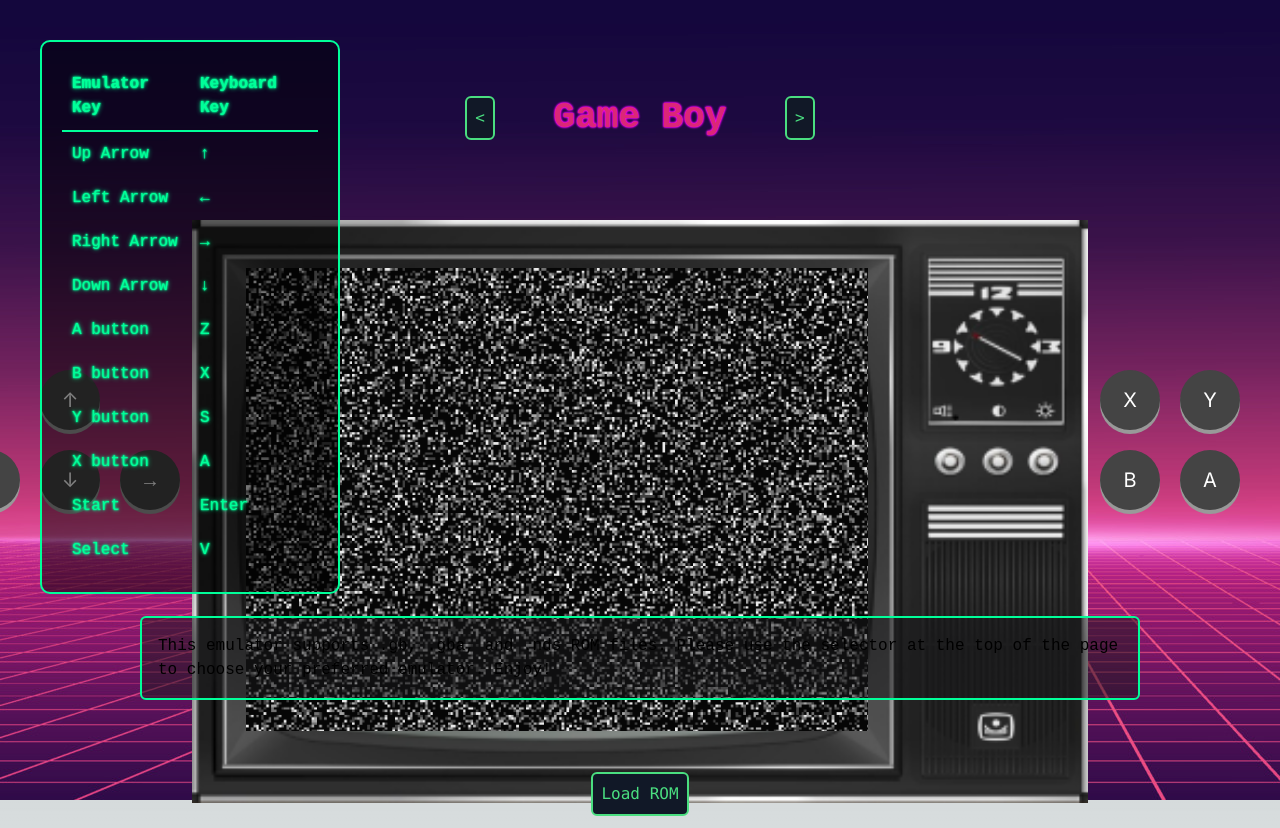
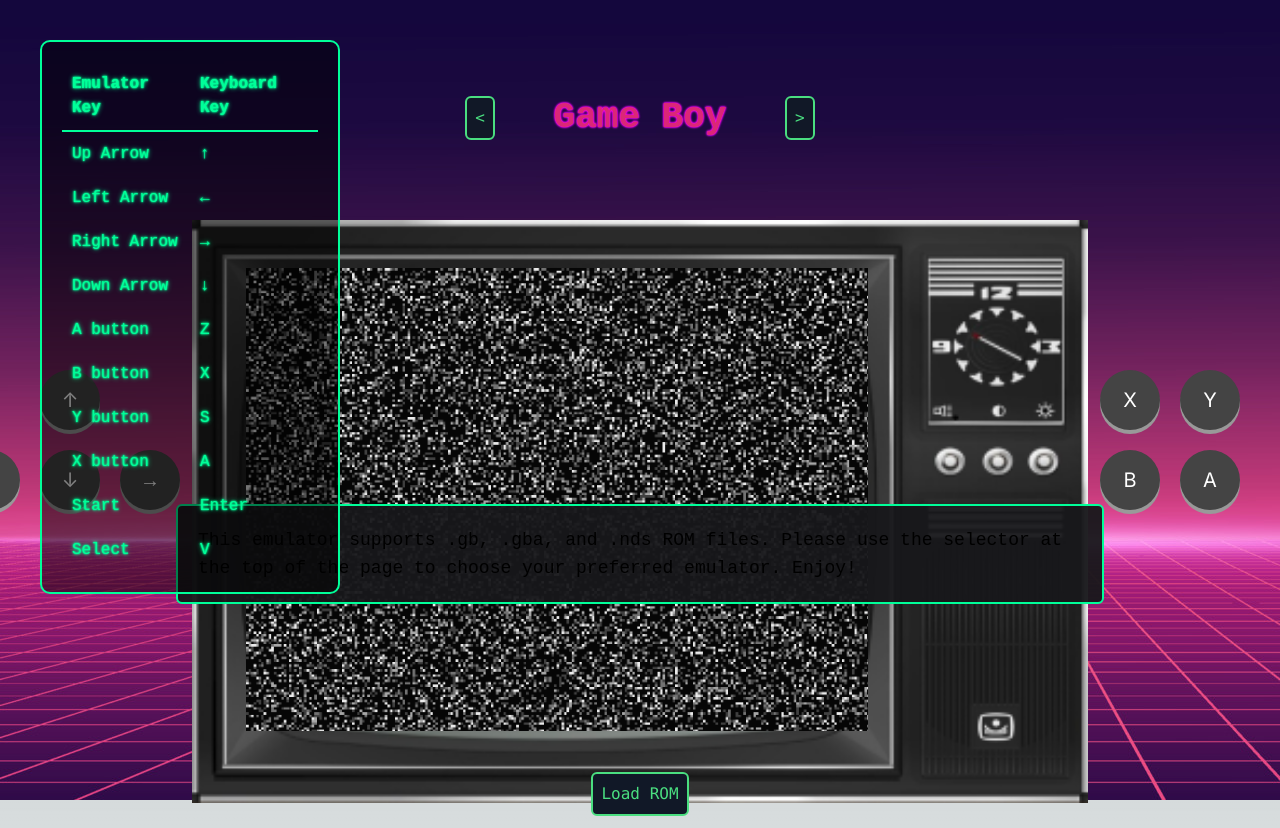
Before and after one commit to Clavvv/VirtualArcade, a Next.js app: page / in a window 1280 px wide. Built offline with nearby package versions, Linux system fonts and the light colour scheme.

Commit message:
improved readability of instructional

```diff
--- a/app/page.js
+++ b/app/page.js
@@ -122,7 +122,7 @@
           <button className="cyber-button active:bg-slate-600" onClick={handleButtonClick}>
             Load ROM
           </button>
-          <div className="instructions absolute inset-x-50 bottom-5 bg-zinc-900/[0.5] p-4 m-20 rounded-md border-2 border-[#00ff99] ">
+          <div className="instructions absolute inset-x-50 bottom-5 bg-zinc-900/[0.95] p-5 m-44 rounded-md border-2 border-[#00ff99] text-lg">
             This emulator supports .gb, .gba, and .nds ROM files. Please use the selector at the top of the page to choose your preferred emulator. Enjoy!
           </div>
         </div>
```
